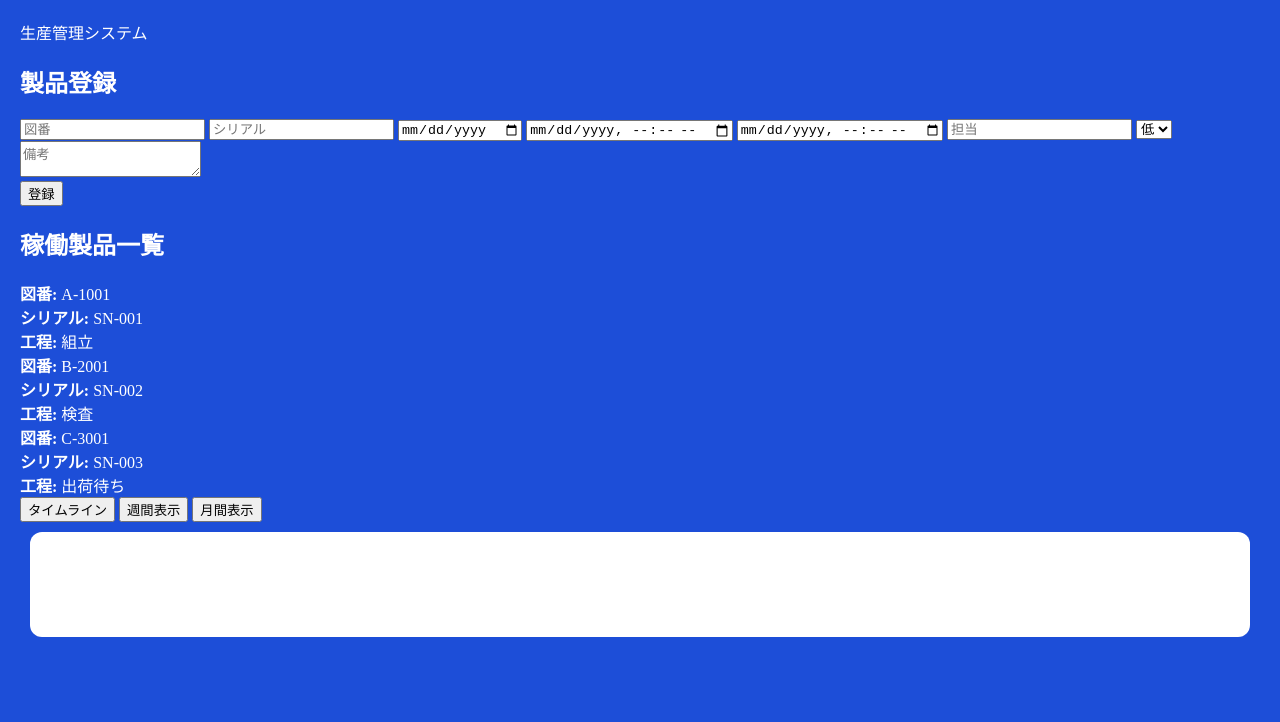
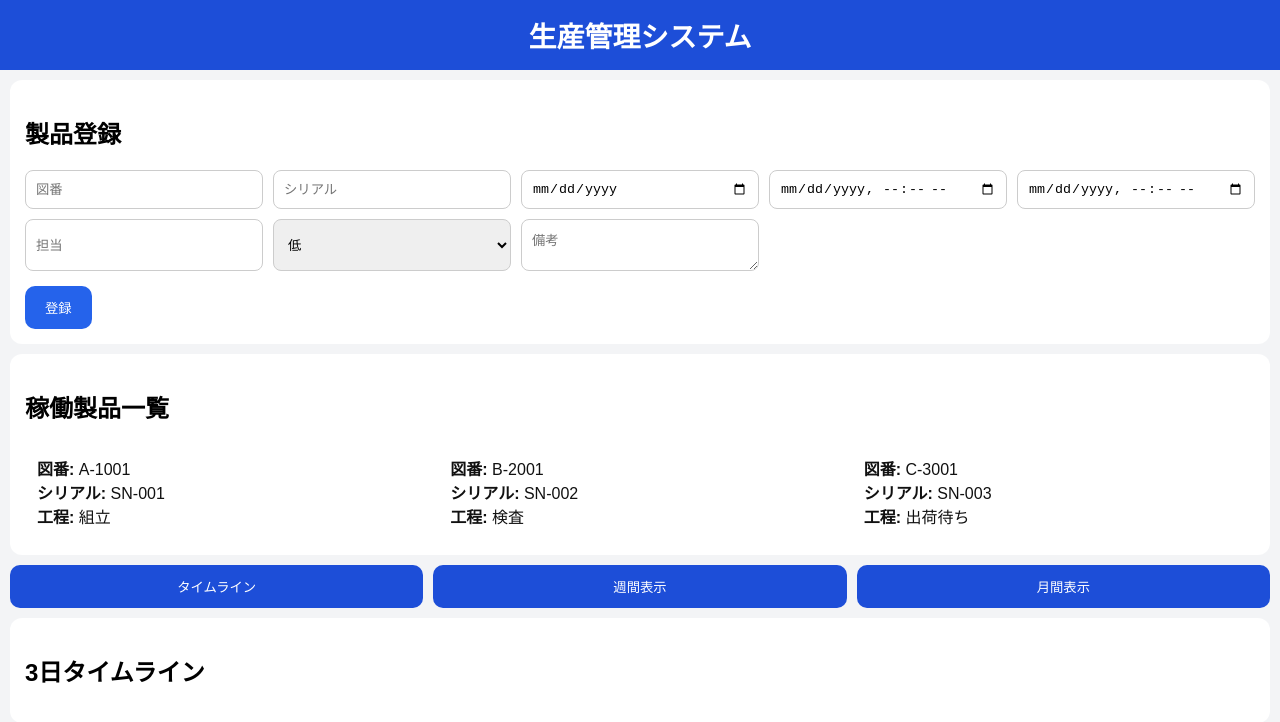
Before and after one commit to SLAB-kosuke/system, a plain HTML site: page index.html in a window 1280 px wide. Drawn offline with Linux system fonts and the light colour scheme.

Commit message:
Update style.css

```diff
--- a/style.css
+++ b/style.css
@@ -1,67 +1,213 @@
 body{
-  padding:12px;
+
+  margin:0;
+  font-family:sans-serif;
+  background:#f3f4f6;
+
+}
+
+.header{
+
+  background:#1d4ed8;
+  color:white;
+  padding:15px;
+  text-align:center;
+  font-size:28px;
+  font-weight:bold;
+
+}
+
+.register-section,
+.product-section,
+.page{
+
+  background:white;
+  margin:10px;
+  padding:15px;
+  border-radius:12px;
+
+}
+
+.form-grid{
+
+  display:grid;
+  grid-template-columns:
+    repeat(auto-fit,minmax(220px,1fr));
+
+  gap:10px;
+  margin-bottom:15px;
+
+}
+
+.form-grid input,
+.form-grid select,
+.form-grid textarea{
+
+  padding:10px;
+  border:1px solid #ccc;
+  border-radius:8px;
+
+}
+
+.register-section button{
+
+  padding:12px 20px;
   border:none;
-  background:#1d4ed8;
+  background:#2563eb;
   color:white;
   border-radius:10px;
   cursor:pointer;
+
+}
+
+.product-list{
+
+  display:grid;
+  grid-template-columns:
+    repeat(auto-fit,minmax(280px,1fr));
+
+  gap:10px;
+
+}
+
+.product-card{
+
+  padding:12px;
+  border-radius:10px;
+  color:#111;
+
+}
+
+.arrival{
+
+  background:#fde047;
+
+}
+
+.processing{
+
+  background:#93c5fd;
+
+}
+
+.shipment{
+
+  background:#bbf7d0;
+
+}
+
+.button-section{
+
+  display:flex;
+  gap:10px;
+  margin:10px;
+
+}
+
+.button-section button{
+
+  flex:1;
+  padding:12px;
+  border:none;
+  border-radius:10px;
+  background:#1d4ed8;
+  color:white;
+  cursor:pointer;
+
 }
 
 .page{
+
   display:none;
-  margin:10px;
-  background:white;
-  padding:15px;
-  border-radius:12px;
+
 }
 
 .page.active{
+
   display:block;
+
 }
 
 .timeline-row{
-  border-bottom:1px solid #ddd;
-  padding:10px 0;
+
+  margin-bottom:20px;
+
+}
+
+.timeline-title{
+
+  margin-bottom:5px;
+  font-weight:bold;
+
 }
 
 .timeline-hours{
+
   display:grid;
-  grid-template-columns:repeat(24,1fr);
+  grid-template-columns:
+    repeat(24,1fr);
+
   gap:2px;
+
 }
 
 .hour-box{
+
   background:#dbeafe;
-  min-height:50px;
+  min-height:70px;
   font-size:10px;
-  text-align:center;
-  padding-top:5px;
+  border-radius:4px;
+  padding:2px;
+
+}
+
+.process-bar{
+
+  background:#2563eb;
+  color:white;
+  border-radius:4px;
+  margin-top:4px;
+  padding:2px;
+  font-size:10px;
+
 }
 
 .week-grid{
+
   display:grid;
-  grid-template-columns:repeat(7,1fr);
+  grid-template-columns:
+    repeat(7,1fr);
+
   gap:5px;
+
 }
 
 .week-day{
-  background:#dbeafe;
-  min-height:120px;
-  border-radius:8px;
+
+  background:#e0f2fe;
+  border-radius:10px;
+  min-height:150px;
   padding:8px;
+
 }
 
 .month-row{
+
   display:flex;
   border-bottom:1px solid #ddd;
   padding:8px 0;
+
 }
 
 .month-date{
-  width:140px;
+
+  width:180px;
   font-weight:bold;
+
 }
 
 .month-events{
+
   flex:1;
+
 }
```
